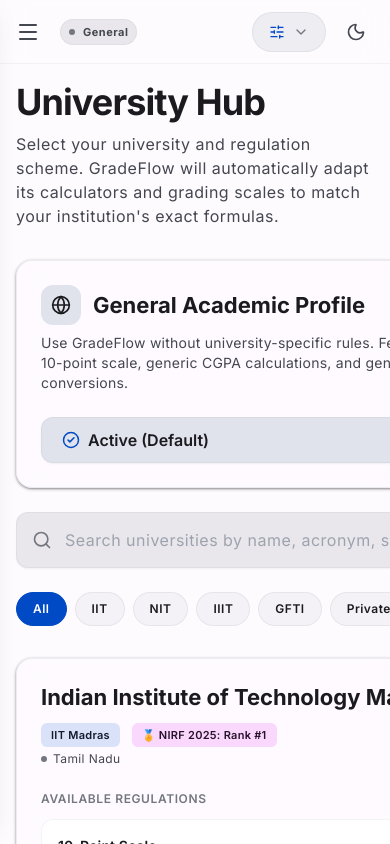
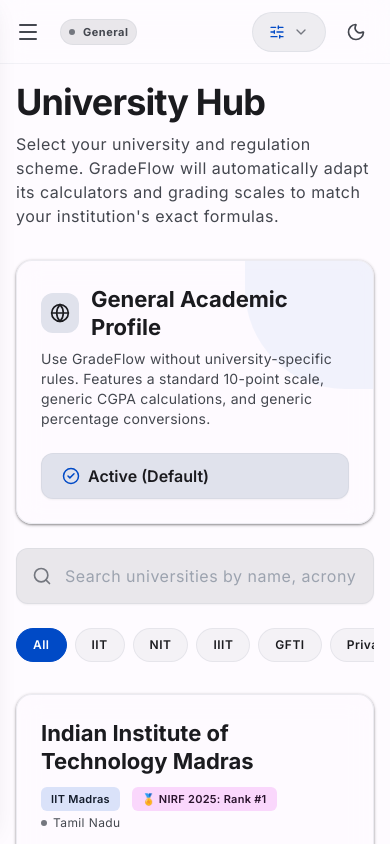
Before and after one commit to Bikesh3764/Grade-Flow, a Next.js app: page /university-hub in a window 390 px wide. Shown: the top 844 px of the page. Built offline with nearby package versions, Linux system fonts and the light colour scheme.

Commit message:
fix: resolve horizontal layout blowout on university hub mobile view

```diff
--- a/src/app/(app)/university-hub/page.tsx
+++ b/src/app/(app)/university-hub/page.tsx
@@ -46,8 +46,8 @@
         </div>
       </div>
 
-      <div className="grid lg:grid-cols-3 gap-8">
-        <div className="lg:col-span-2 space-y-6">
+      <div className="grid lg:grid-cols-3 gap-8 w-full">
+        <div className="lg:col-span-2 space-y-6 min-w-0 w-full">
 
           {/* General Profile Card */}
           <div className="glass-panel rounded-2xl p-6 border border-outline-variant/30 hover:border-outline-variant/50 transition-all bg-surface-container-low relative overflow-hidden">
@@ -93,7 +93,7 @@
             />
           </div>
 
-          <div className="flex gap-2 overflow-x-auto pb-2 scrollbar-hide">
+          <div className="flex gap-2 overflow-x-auto pb-2 scrollbar-hide w-full min-w-0">
             {["All", "IIT", "NIT", "IIIT", "GFTI", "Private", "State University"].map(type => (
               <button
                 key={type}
@@ -191,7 +191,7 @@
           </div>
         </div>
 
-        <div className="lg:col-span-1">
+        <div className="lg:col-span-1 min-w-0 w-full">
           <div className="glass-panel rounded-2xl p-6 sticky top-24">
             <div className="w-12 h-12 rounded-xl bg-tertiary-container text-on-tertiary-container flex items-center justify-center mb-4">
               <Building2 size={24} />
```
